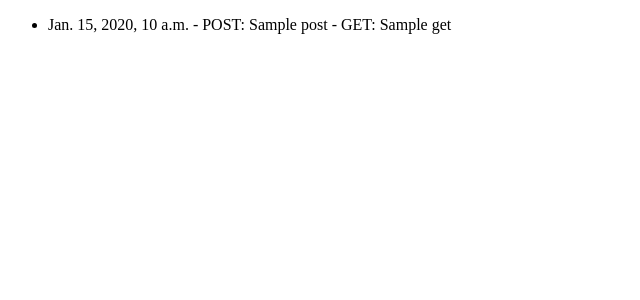
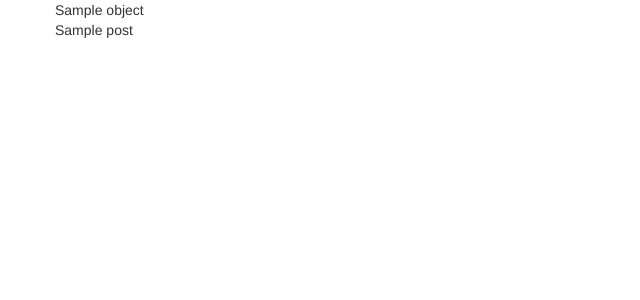
Before and after one commit to cheverebe/TerrorDeZares, a Django app: template templates/all.html in a window 1280 px wide. Shown: the top 300 px of the page, without its empty margins (0-640 px from the left). Run offline with Django 3.2, Linux system fonts and the light colour scheme; the template is opened without the code that fills it: most values are stand-ins (such as "Sample title", 1, 10 or a date in 2020).

Commit message:
agrupaso por ip

```diff
--- a/templates/all.html
+++ b/templates/all.html
@@ -1,16 +1,22 @@
+{% load request_tags %}
 <!DOCTYPE html>
 <html>
 <head>
     <title></title>
-
+    <link href="{{ STATIC_URL }}css/bootstrap.min.css" rel="stylesheet">
 </head>
 <body>
-<ul>
-{% for object in object_list %}
-    <li>
-    {{ object.datetime }} - POST: {{ object.post }} - GET: {{ object.get }}
-    </li>
-{% endfor %}
-</ul>
+<div class="container">
+    <div class="row">
+    {% for ip in object_list|ip_list %}
+        <div class="span2">{{ ip }}</div>
+            <div class="span4">
+        {% for object in object_list|sorted_requests:ip %}
+            {{ object.post }}
+        {% endfor %}
+            </div>
+    {% endfor %}
+    </div>
+</div>
 </body>
 </html>
--- a/templates/home.html
+++ b/templates/home.html
@@ -4,7 +4,7 @@
     <title></title>
 </head>
 <body>
-Hola<br>
+Request recibido desde:{{ ip }}<br>
 {% if post %}
 POST:
 {{ post }}
--- /dev/null
+++ b/templatetags/__init__.py
@@ -0,0 +1 @@
+__author__ = 'cheverebe'
```
Also changed, not shown: templatetags/request_tags.py (added, +15 -0 lines), views.py (+13 -1 lines).
